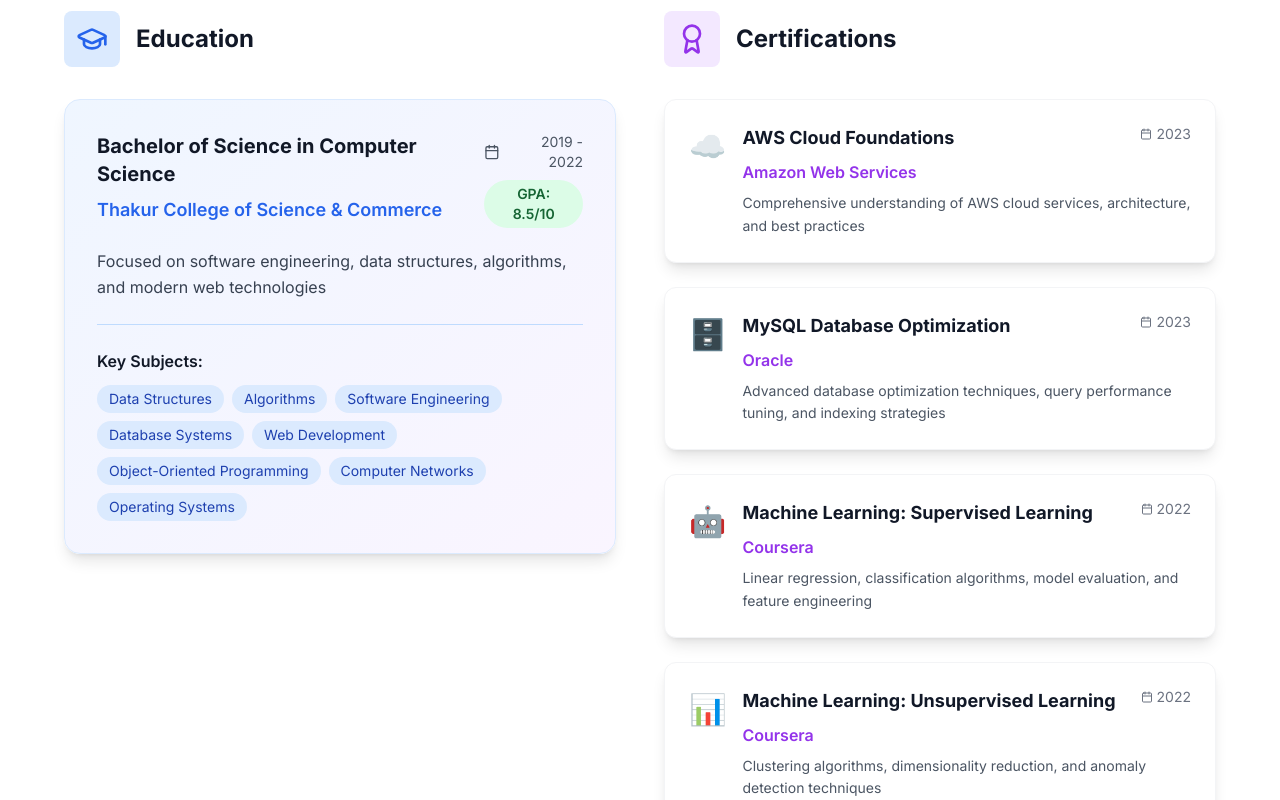
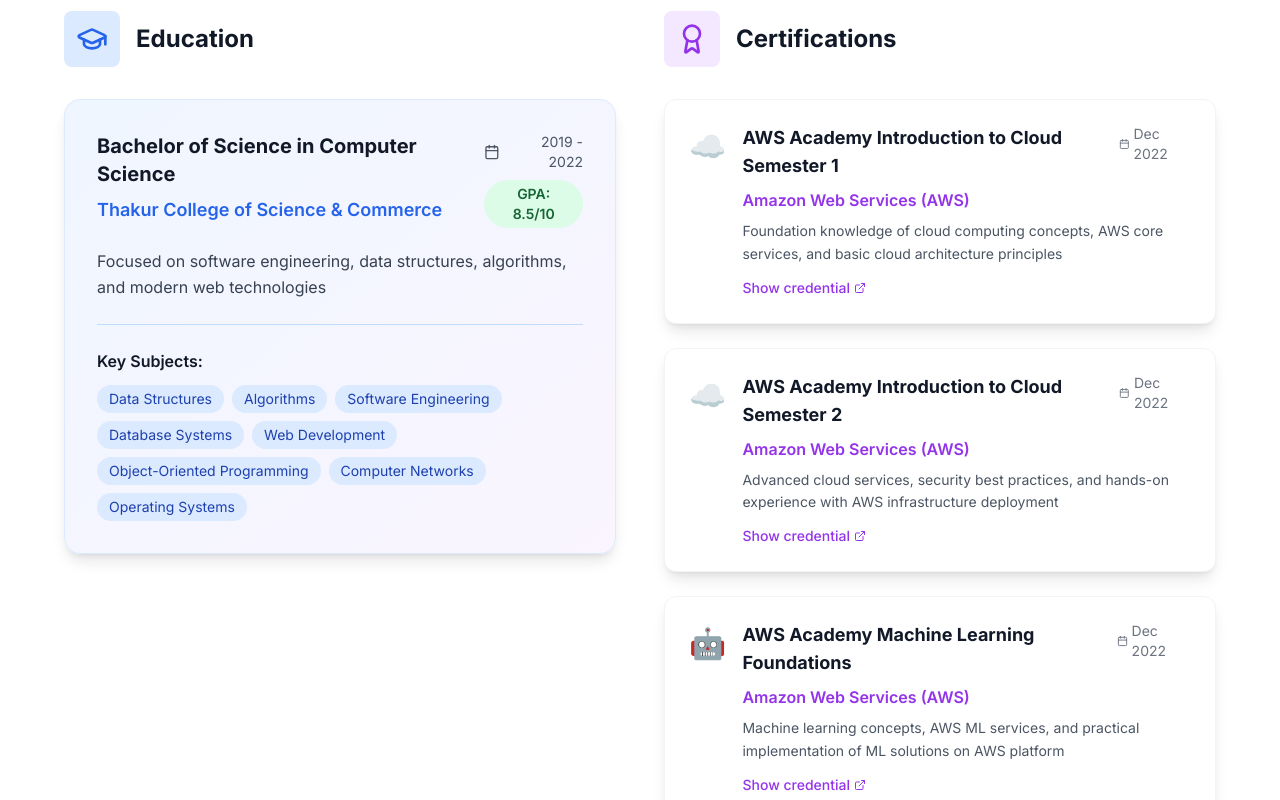
Before and after one commit to Pradeepprajapati14602/vite-portfolio, a React (Vite) app: page / in a window 1280 px wide. Shown: the part 6520-7320 px from the top of the page. Built offline with nearby package versions, Linux system fonts and the light colour scheme.

Commit message:
feat: add credential URLs to AWS certifications and improve certification display

```diff
--- a/src/components/Education.tsx
+++ b/src/components/Education.tsx
@@ -1,5 +1,5 @@
 import { motion } from 'framer-motion';
-import { GraduationCap, Award, BookOpen, Calendar } from 'lucide-react';
+import { GraduationCap, Award, BookOpen, Calendar, ExternalLink } from 'lucide-react';
 
 const Education = () => {
   const education = {
@@ -12,11 +12,28 @@
 
   const certifications = [
     {
-      title: "AWS Cloud Foundations",
-      issuer: "Amazon Web Services",
-      date: "2023",
-      description: "Comprehensive understanding of AWS cloud services, architecture, and best practices",
-      icon: "☁️"
+      title: "AWS Academy Introduction to Cloud Semester 1",
+      issuer: "Amazon Web Services (AWS)",
+      date: "Dec 2022",
+      description: "Foundation knowledge of cloud computing concepts, AWS core services, and basic cloud architecture principles",
+      icon: "☁️",
+      credentialUrl: "https://www.credly.com/badges/f9519d6b-7434-48e6-a900-4e32c773756a/linked_in_profile" // Replace with your actual credential URL
+    },
+    {
+      title: "AWS Academy Introduction to Cloud Semester 2",
+      issuer: "Amazon Web Services (AWS)",
+      date: "Dec 2022",
+      description: "Advanced cloud services, security best practices, and hands-on experience with AWS infrastructure deployment",
+      icon: "☁️",
+      credentialUrl: "https://www.credly.com/badges/eae58b18-1523-4455-b86b-16f706ddf00d/linked_in_profile" // Replace with your actual credential URL
+    },
+    {
+      title: "AWS Academy Machine Learning Foundations",
+      issuer: "Amazon Web Services (AWS)",
+      date: "Dec 2022",
+      description: "Machine learning concepts, AWS ML services, and practical implementation of ML solutions on AWS platform",
+      icon: "🤖",
+      credentialUrl: "https://www.credly.com/badges/c920f1d2-756b-47dd-8922-87e63aeac885/linked_in_profile" // Replace with your actual credential URL
     },
     {
       title: "MySQL Database Optimization",
@@ -24,20 +41,6 @@
       date: "2023",
       description: "Advanced database optimization techniques, query performance tuning, and indexing strategies",
       icon: "🗄️"
-    },
-    {
-      title: "Machine Learning: Supervised Learning",
-      issuer: "Coursera",
-      date: "2022",
-      description: "Linear regression, classification algorithms, model evaluation, and feature engineering",
-      icon: "🤖"
-    },
-    {
-      title: "Machine Learning: Unsupervised Learning",
-      issuer: "Coursera",
-      date: "2022",
-      description: "Clustering algorithms, dimensionality reduction, and anomaly detection techniques",
-      icon: "📊"
     }
   ];
 
@@ -196,6 +199,20 @@
                         <p className="text-gray-600 dark:text-gray-400 text-sm leading-relaxed">
                           {cert.description}
                         </p>
+
+                        {cert.credentialUrl && (
+                          <motion.a
+                            href={cert.credentialUrl}
+                            target="_blank"
+                            rel="noopener noreferrer"
+                            className="inline-flex items-center mt-3 text-purple-600 dark:text-purple-400 hover:text-purple-700 dark:hover:text-purple-300 font-medium text-sm transition-colors duration-200"
+                            whileHover={{ scale: 1.05 }}
+                            whileTap={{ scale: 0.95 }}
+                          >
+                            Show credential
+                            <ExternalLink className="w-3 h-3 ml-1" />
+                          </motion.a>
+                        )}
                       </div>
                     </div>
                   </motion.div>
```
